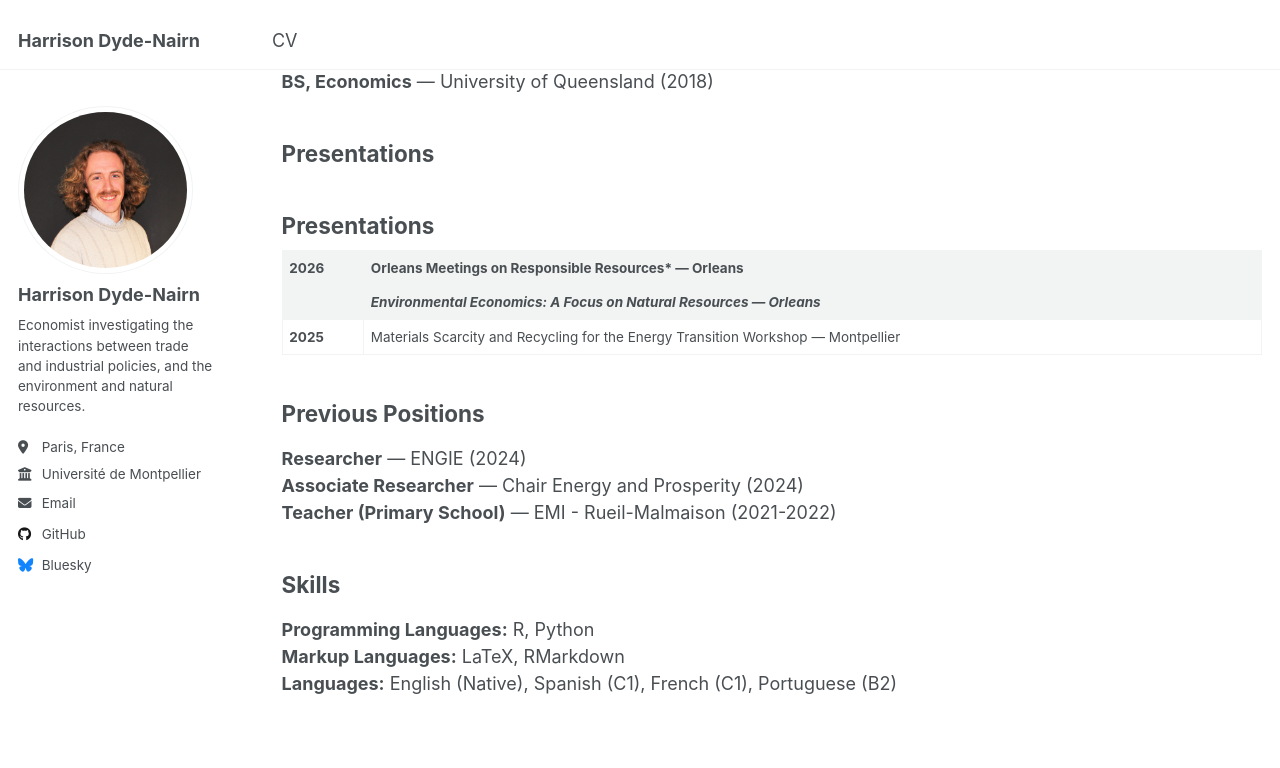
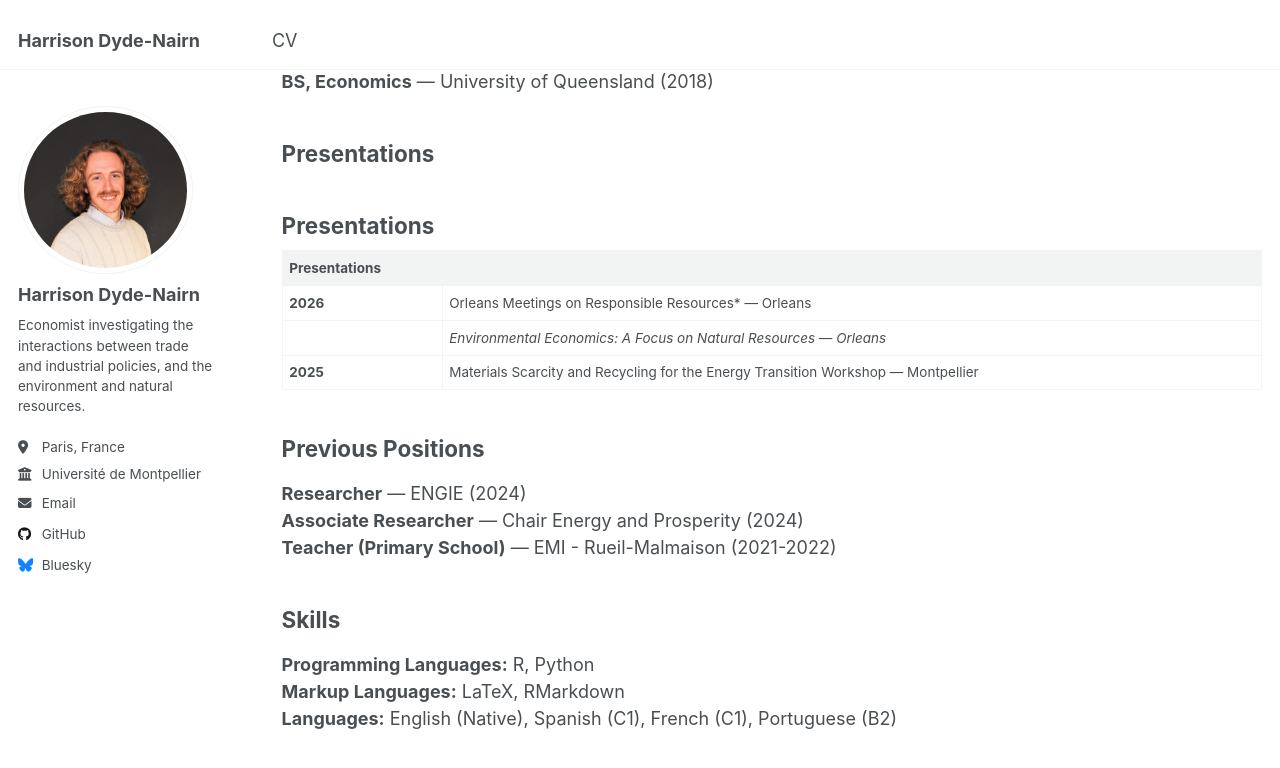
Before and after one commit to hdydenairn/hdydenairn.github.io, a Jekyll site: the page built from _pages/cv.md, in a window 1280 px wide and 900 px high, scrolled down 543 px. Shown: the top 768 px of the window. Built offline with Jekyll 4.4.1, drawn with Linux system fonts in a browser that asks for light colours.

Commit message:
Update cv.md

```diff
--- a/_pages/cv.md
+++ b/_pages/cv.md
@@ -28,6 +28,7 @@ redirect_from:
 
 ## Presentations
 
+| Presentations   | &nbsp; |
 |---------|--------------------------------------------------------|
 | **2026** | Orleans Meetings on Responsible Resources* — Orleans |
 | &nbsp;   | *Environmental Economics: A Focus on Natural Resources — Orleans* |
```
